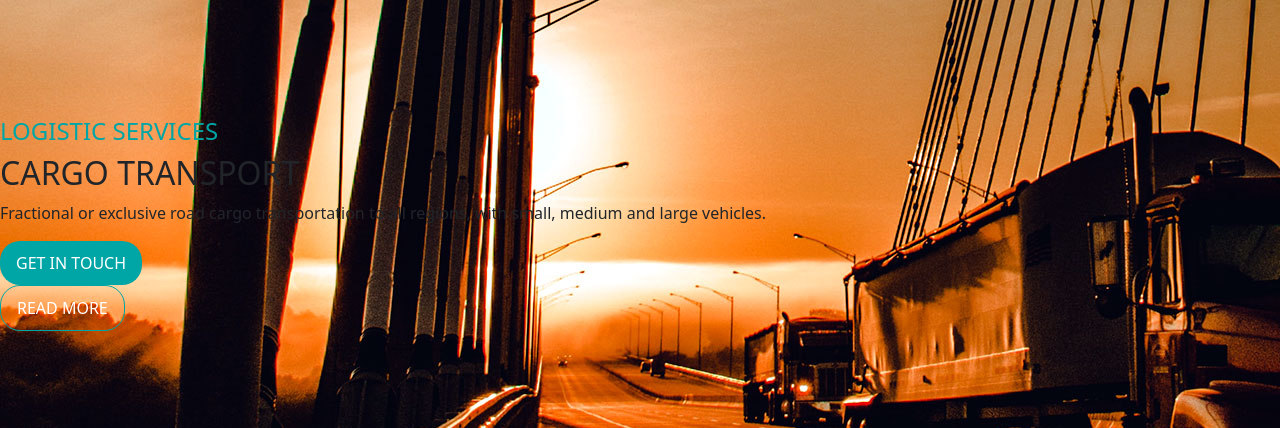
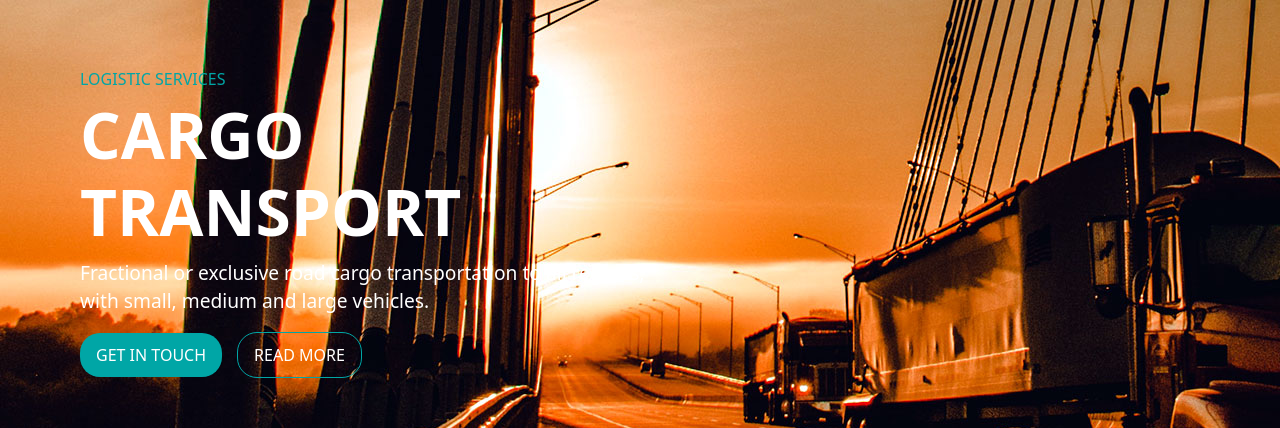
Before and after one commit to matteocenci/proj-html-vuejs, a Vue app: page / in a window 1280 px wide. Shown: the part 256-684 px from the top of the page. Built offline with nearby package versions, Linux system fonts and the light colour scheme.

Commit message:
add: custom style in hero

```diff
--- a/src/pages/Home.vue
+++ b/src/pages/Home.vue
@@ -1,17 +1,24 @@
 <script>
+import { store } from '../store';
 export default {
-
+    data() {
+        return {
+            store
+        }
+    }
 }
 </script>
 
 <template>
     <section class="hero">
         <div class="dark">
-            <h4>LOGISTIC SERVICES</h4>
-            <h2>CARGO TRANSPORT</h2>
-            <p>Fractional or exclusive road cargo transportation to all regions, with small, medium and large vehicles.</p>
-            <button class="btn-prymary-color">GET IN TOUCH</button>
-            <button class="btn-secondary-color">READ MORE</button>
+            <h6>LOGISTIC SERVICES</h6>
+            <h2>CARGO <hr> TRANSPORT</h2>
+            <p>Fractional or exclusive road cargo transportation to all regions, <hr> with small, medium and large vehicles.</p>
+            <div class="container-btn">
+                <button class="btn-prymary-color">GET IN TOUCH</button>
+                <button class="btn-secondary-color">READ MORE</button>
+            </div>
         </div>
     </section>
 </template>
@@ -21,15 +28,40 @@ export default {
 @use '../style/partials/variables' as *;
 
 .hero {
+    background-image: url(../assets/img/bg-9.jpg);
+
+    hr {
+        border: 0;
+        margin: 0;
+    }
 
     .dark {
+        padding: 80px;
         width: 100%;
         @include flex(column, center, flex-start);
         height: 100vh;
-        background-image: url(../assets/img/bg-9.jpg);
 
-        h4 {
+        h6 {
             color: $primary-color;
+        }
+
+        h2 {
+            color: white;
+            font-weight: bold;
+            font-size: 4rem;
+        }
+
+        p {
+            color: white;
+            font-size: 1.2rem;
+        }
+
+        .container-btn {
+            @include flex(row, flex-start, center);
+
+            button {
+                margin-right: 15px;
+            }
         }
     }
 }
--- a/src/style/general.scss
+++ b/src/style/general.scss
@@ -1,6 +1,12 @@
 @use '../style/partials/variables' as *;
 @import "@fortawesome/fontawesome-free/css/all.min.css";
 @import "bootstrap/scss/bootstrap";
+
+* {
+    margin: 0;
+    padding: 0;
+    box-sizing: border-box;
+}
 
 .btn-prymary-color {
     color: white;
```
